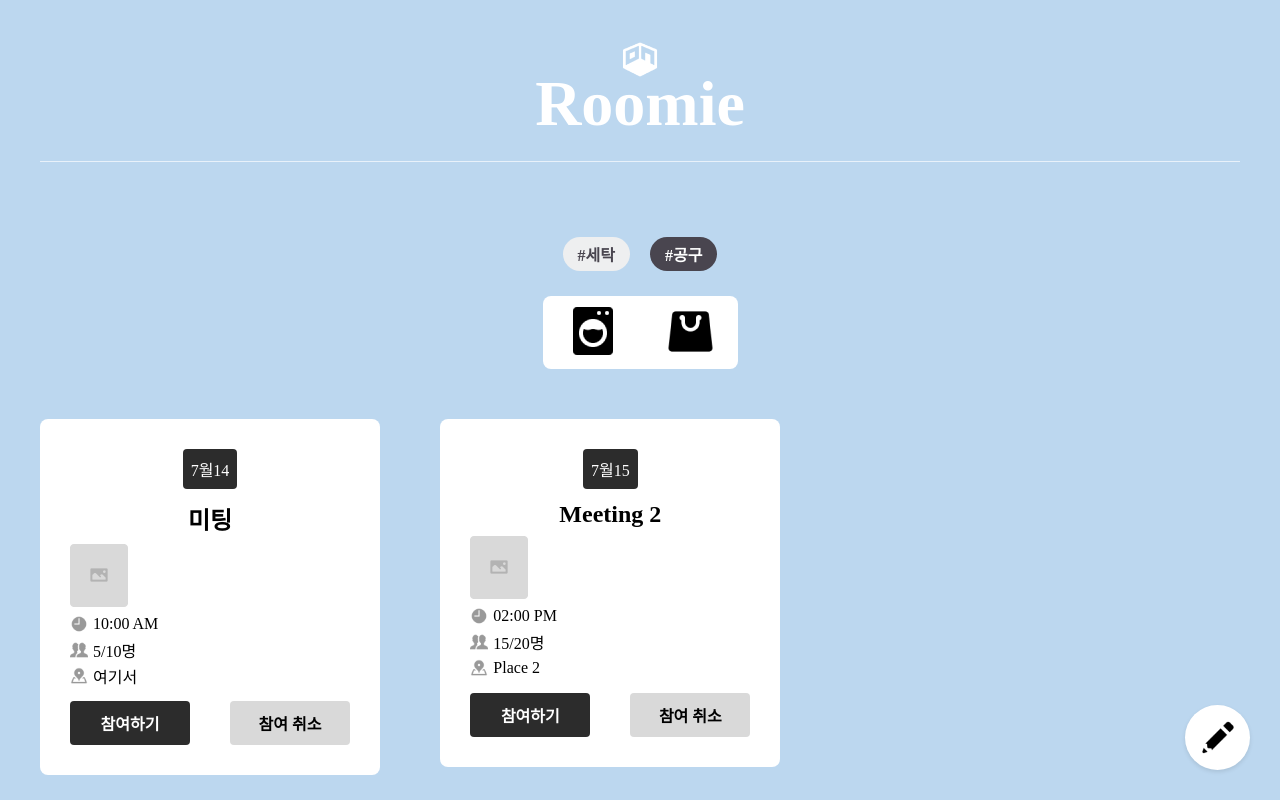
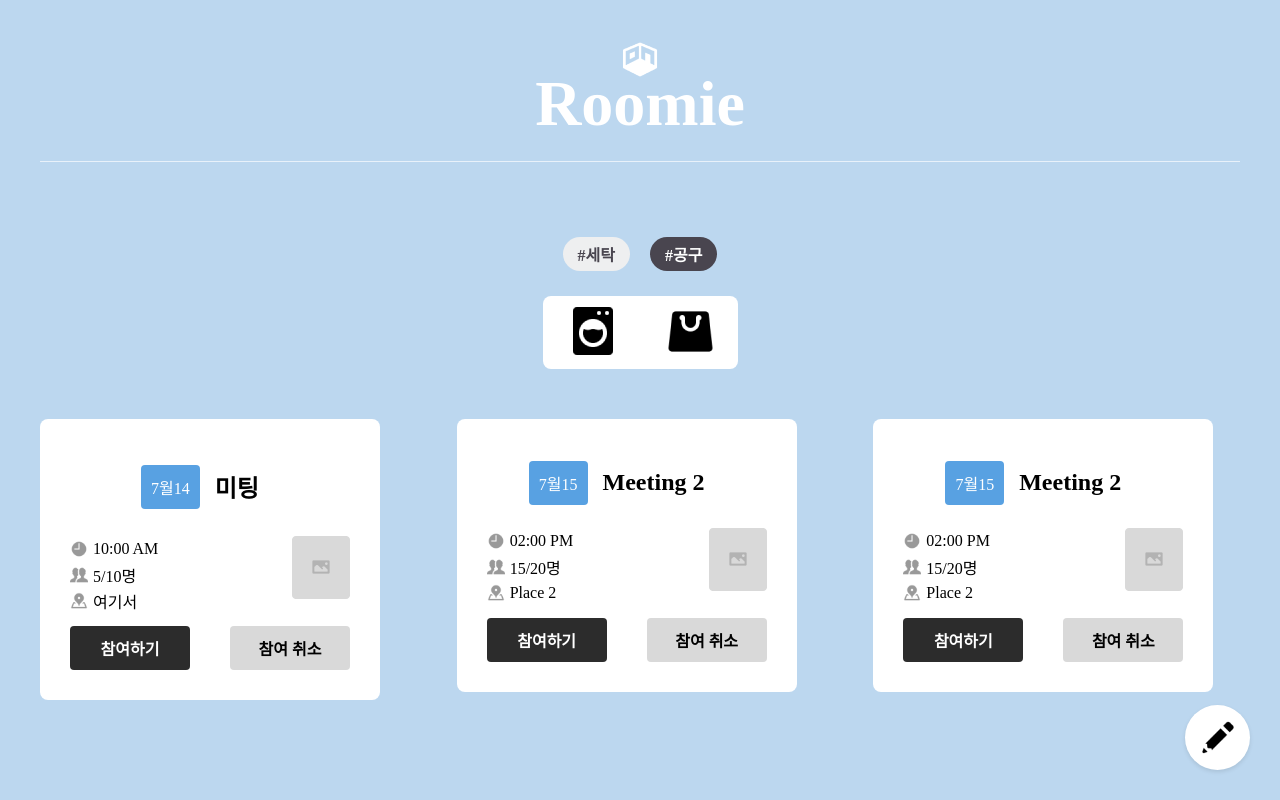
Before and after one commit to potathon/Team5-FE, a React (Create React App) app: page /main in a window 1280 px wide. Built offline with nearby package versions, Linux system fonts and the light colour scheme; a web font is replaced by a local one.

Commit message:
refactor: home css 수정

```diff
--- a/src/components/card/index.css
+++ b/src/components/card/index.css
@@ -12,18 +12,24 @@
   justify-content: center;
   align-items: center;
   margin-bottom: 12px;
+  gap: 15px;
+  margin-left: -20px;
 }
 
 .date {
-  background-color: #2c2c2c;
+  background-color: #58a1e2;
   color: white;
-  padding: 8px;
+  padding: 10px;
   border-radius: 4px;
   text-align: center;
 }
 
 .card-content {
   margin-bottom: 12px;
+}
+.cardBigContent {
+  display: flex;
+  justify-content: space-between;
 }
 
 .card-content h2 {
--- a/src/components/card/index.tsx
+++ b/src/components/card/index.tsx
@@ -59,12 +59,10 @@ const Card: React.FC<CardProps> = ({
             <span>{month}월</span>
             <span>{date}</span>
           </div>
+          <h2 className="cardTitle">{title}</h2>
         </div>
+        <div className="cardBigContent">
           <div className="card-content">
-          <h2>{title}</h2>
-          <div className="img-container">
-            <img src="/assets/defaultImage.png" />
-          </div>
             <div className="info-row">
               <img src="/assets/time.png" alt="time" className="icon-small" />
               <p>{time}</p>
@@ -84,6 +82,10 @@ const Card: React.FC<CardProps> = ({
                 className="icon-small"
               />
               <p>{location}</p>
+            </div>
+          </div>
+          <div className="img-container">
+            <img src="/assets/defaultImage.png" />
           </div>
         </div>
         <div className="card-actions">
--- a/src/pages/main/index.css
+++ b/src/pages/main/index.css
@@ -1,13 +1,18 @@
 @font-face {
   font-family: 'Pretendard-Regular';
-  src: url('https://fastly.jsdelivr.net/gh/Project-Noonnu/noonfonts_2107@1.1/Pretendard-Regular.woff') format('woff');
+  src: url('https://fastly.jsdelivr.net/gh/Project-Noonnu/noonfonts_2107@1.1/Pretendard-Regular.woff')
+    format('woff');
   font-weight: 400;
   font-style: normal;
 }
 
 body {
-  background-color: #BCD7EF;
+  background-color: #bcd7ef;
   font-family: 'Pretendard-Regular';
+}
+.cardTitle {
+  text-align: center;
+  margin-bottom: 20px;
 }
 
 .main-page {
@@ -56,7 +61,7 @@ header {
 .card-grid {
   display: grid;
   grid-template-columns: repeat(auto-fill, minmax(300px, 1fr));
-  gap: 1px;
+  gap: 50px;
 }
 
 .floating-button {
--- a/src/pages/main/index.tsx
+++ b/src/pages/main/index.tsx
@@ -19,6 +19,15 @@ const mockData = [
   },
   {
     id: 8,
+    title: 'Meeting 2',
+    content: 'Content for meeting 2',
+    meet_place: 'Place 2',
+    meet_time: '2024-07-15 14:00:00',
+    max_count: 20,
+    user_count: 15,
+  },
+  {
+    id: 9,
     title: 'Meeting 2',
     content: 'Content for meeting 2',
     meet_place: 'Place 2',
```
Lines whose indentation alone changed are shown as unchanged.
